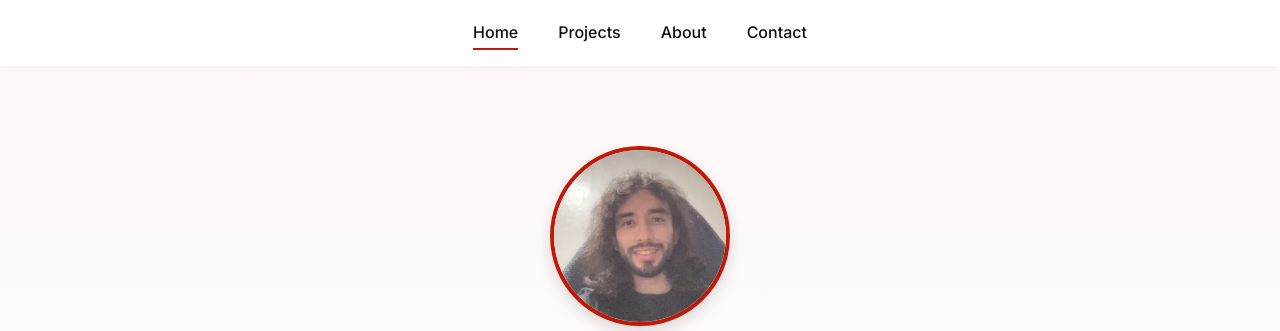
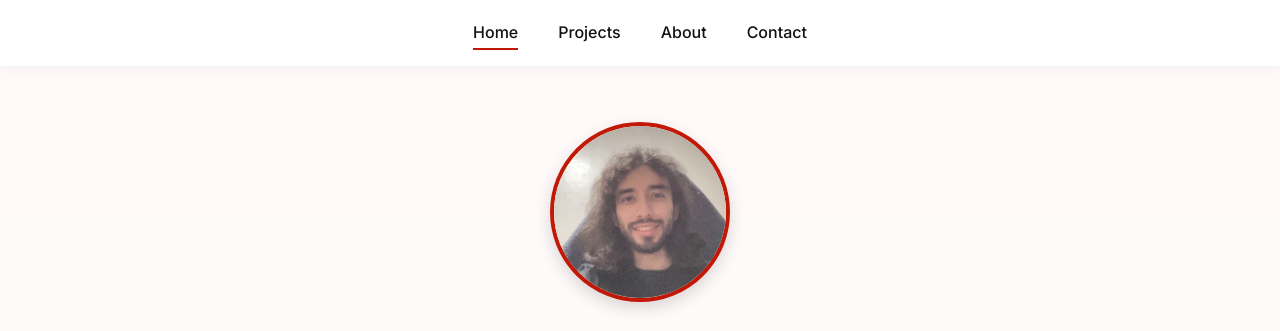
Before and after one commit to banderilla98/portfolio-juan-angeles-sarabia, a plain HTML site: page index.html in a window 1280 px wide. Shown: the top 331 px of the page. Drawn offline with Linux system fonts and the light colour scheme.

Commit message:
maschanges

```diff
--- a/styles.css
+++ b/styles.css
@@ -63,7 +63,7 @@ nav a:hover {
 /* ---------- Home ---------- */
 .home {
   text-align: center;
-  padding: 5rem 1rem 3rem;
+  padding: 3.5rem 1rem 3rem;
   animation: fadeIn 1s ease-in;
 }
 
```
Also changed, not shown: images/project2.png.
